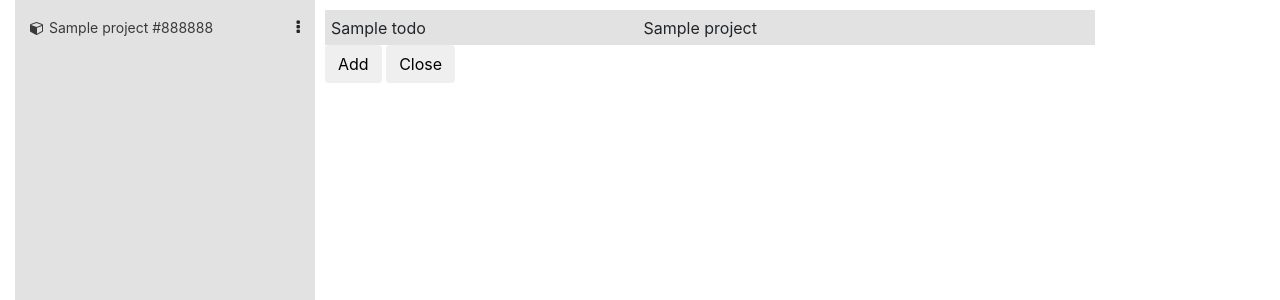
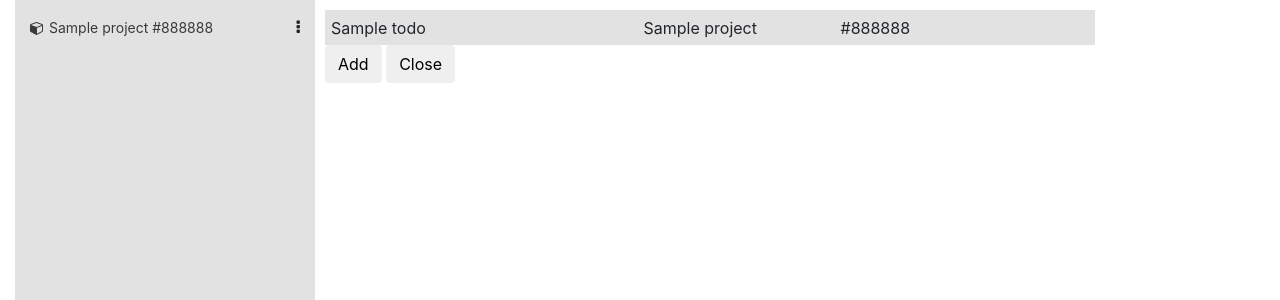
Before and after one commit to web-user/django-todo, a Django app: page /dashboard/ in a window 1280 px wide. Shown: the part 56-356 px from the top of the page. Run offline with Django 3.2, Linux system fonts and the light colour scheme; a user stored in the database is signed in; tables that the repository leaves empty hold one stand-in row (values such as "Sample post"); some libraries are stand-ins or nearby versions.

Commit message:
work with form todo

```diff
--- a/todo/static/css/style.css
+++ b/todo/static/css/style.css
@@ -291,7 +291,7 @@ body {
 }
 
 #sortable span.cm-text-function {
-    width: 40%;
+    width: 25%;
     display: inline-block;
     padding: 6px;
 }
--- a/todo/templates/todo/todo_list.html
+++ b/todo/templates/todo/todo_list.html
@@ -9,6 +9,7 @@
                                 <div class="input-menu-items">
                                     <span class="cm-text-data" >{{ todo }}</span>
                                     <span class="cm-text-function" >{{project}}</span>
+                                    <span class="cm-text-function" >{{project.color}}</span>
                                 </div>
                                 <div class="todo-option">
                                     <i class="fa fa-ellipsis-v" aria-hidden="true"></i>
```
